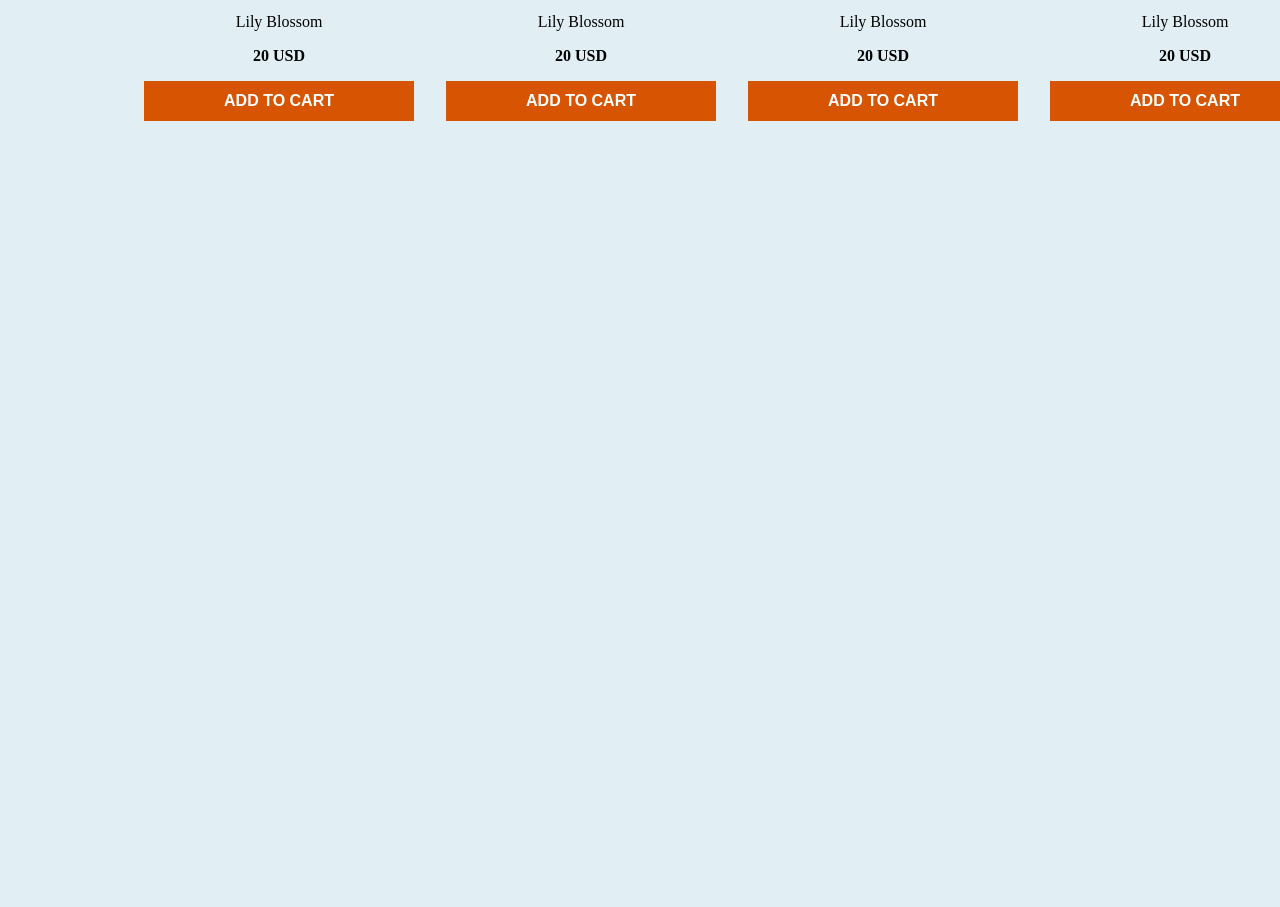
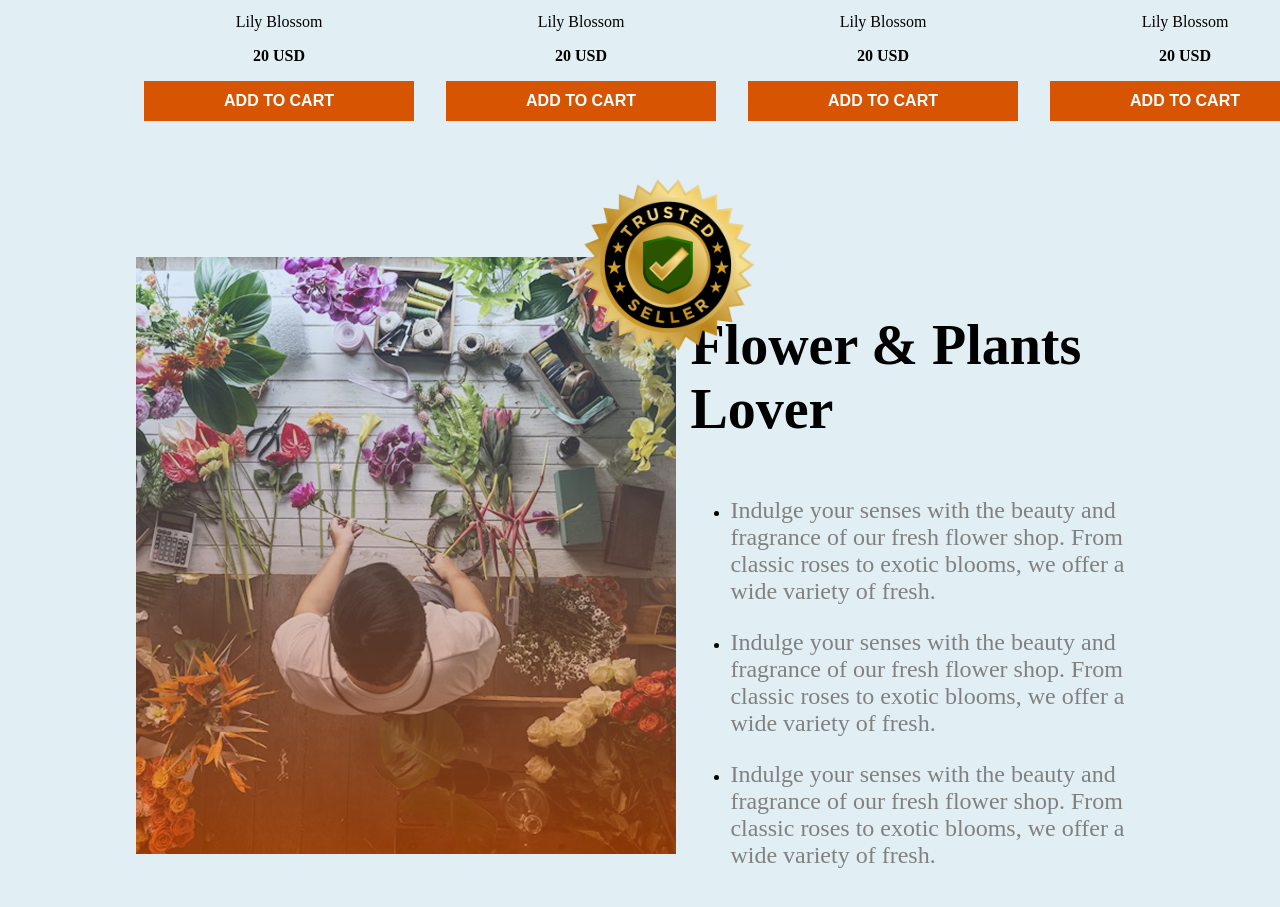
Before and after one commit to SadiaIslamSmrity/A2, a plain HTML site: page A2.html in a window 1280 px wide. Shown: the part 2037-2944 px from the top of the page. Before the commit the page ends 2294 px from the top, so only its background shows below. Drawn offline with Linux system fonts and the light colour scheme.

Commit message:
plantsLover

```diff
--- a/A2.css
+++ b/A2.css
@@ -112,3 +112,37 @@ body{
 .lily button:hover{
     background-color: brown;
 }
+/* plantsLover */
+.three{
+    display: flex;
+    margin: 8rem;
+    justify-content: center ;
+    justify-content: space-between;
+}
+ .imageCont{
+    position: relative;
+    display: inline-block;
+ }
+ .mainimg{
+    display: block;
+    width: 100%;
+    height: auto;
+ }
+ .badge{
+    position: absolute;
+    top: -7rem;
+    right: -7rem;
+    width: 15rem;
+    z-index: 10;
+ }
+.lover{
+    width: 45%;
+}
+.loverBig{
+    font-size: 3.5rem;
+    font-weight: bolder;
+}
+.point{
+    font-size: 1.5rem;
+    color: grey
+}
--- a/A2.html
+++ b/A2.html
@@ -88,3 +88,20 @@
             </div>
         </div>
       </div>
+      <!-- plantsLover -->
+    <div class="three">
+        <div class="imageCont">
+            <img src="assets/flower-store.png" alt="" class="mainimg">
+            <img src="assets/trusted-badge.png" alt="" class="badge">
+        </div>
+        <div class="lover">
+            <p class="loverBig">Flower & Plants Lover</p>
+            <p class="loverSmall">
+                <ul class="points">
+                    <li><p class="point">Indulge your senses with the beauty and fragrance of our fresh flower shop. From classic roses to exotic blooms, we offer a wide variety of fresh.</p></li>
+                    <li><p class="point">Indulge your senses with the beauty and fragrance of our fresh flower shop. From classic roses to exotic blooms, we offer a wide variety of fresh.</p></li>
+                    <li><p class="point">Indulge your senses with the beauty and fragrance of our fresh flower shop. From classic roses to exotic blooms, we offer a wide variety of fresh.</p></li>
+                </ul>
+            </p>
+        </div>
+    </div>
```
